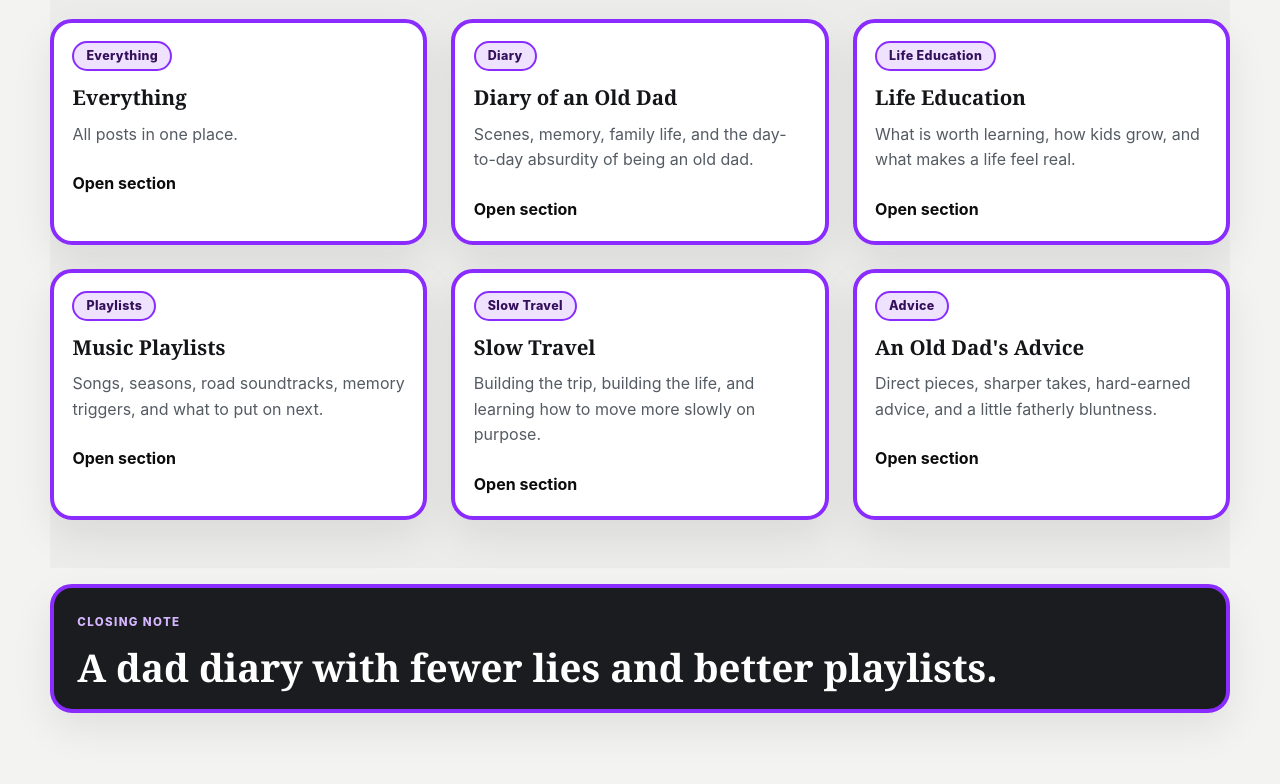
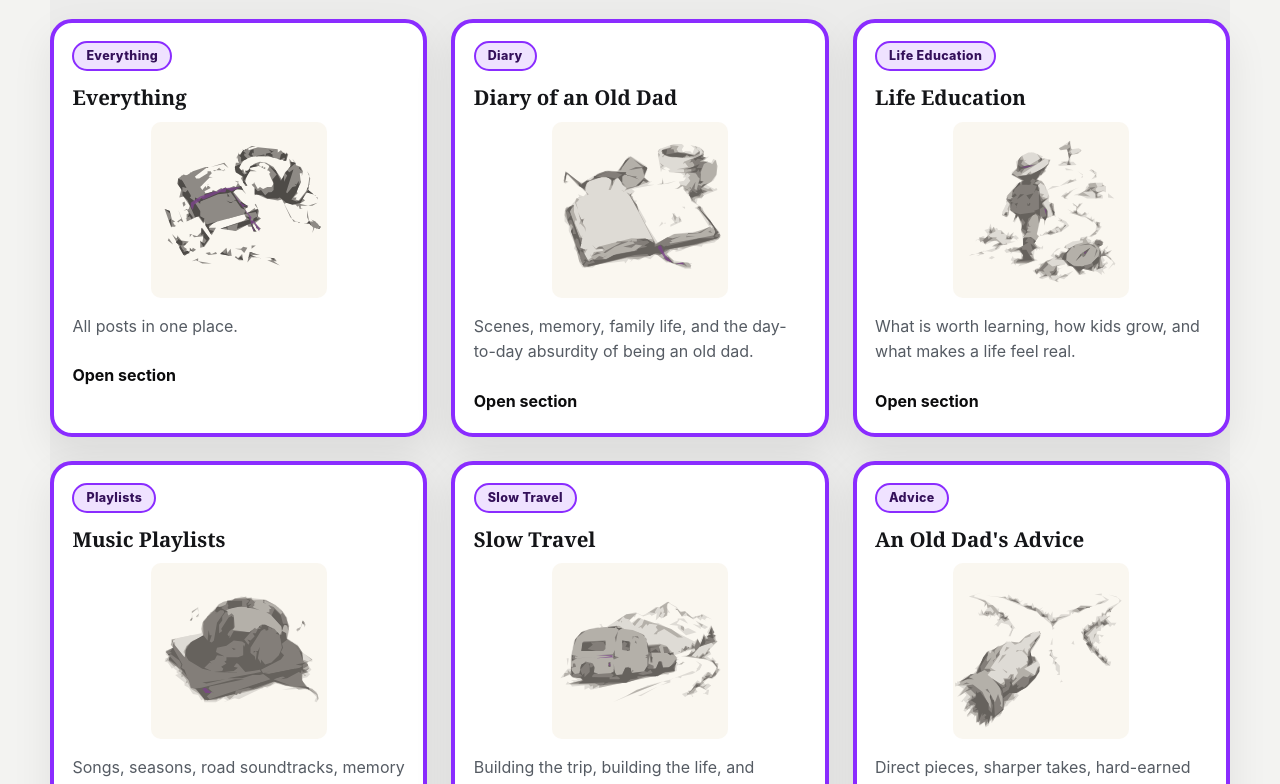
Before and after one commit to SuperDudePro/Blog-Site, a React (Vite) app: page / in a window 1280 px wide. Shown: the part 2596-3380 px from the top of the page. Built offline with nearby package versions, Linux system fonts and the light colour scheme.

Commit message:
Render section illustrations in homepage cards

```diff
--- a/src/components/SectionCard.tsx
+++ b/src/components/SectionCard.tsx
@@ -1,9 +1,17 @@
-import type { Section } from '../data/siteContent';
+import type { Section, SectionKey } from '../data/siteContent';
 import { sectionPath } from '../routes';
 import { SiteLink } from './SiteLink';
+import './SectionCard.css';
 
-type Props = {
-  section: Section;
+type Props = { section: Section };
+
+const sectionSketchAlt: Record<SectionKey, string> = {
+  everything: 'A journal, headphones, photographs, and a map in a charcoal sketch.',
+  diary: 'An open diary, reading glasses, and a cup of coffee sketched in charcoal.',
+  'life-education': 'A child following a winding path with a notebook and compass.',
+  'music-playlists': 'Over-ear headphones resting on a stack of vinyl records.',
+  'slow-travel': 'A pickup truck pulling a travel trailer toward the mountains.',
+  advice: 'A weathered hand pointing toward a fork in the road.',
 };
 
 export function SectionCard({ section }: Props) {
@@ -11,6 +19,11 @@ export function SectionCard({ section }: Props) {
     <SiteLink className="section-card card-link" href={sectionPath(section.key)}>
       <span className="post-pill">{section.shortName}</span>
       <h3>{section.name}</h3>
+      <div
+        className={`section-card__sketch section-card__sketch--${section.key}`}
+        role="img"
+        aria-label={sectionSketchAlt[section.key]}
+      />
       <p>{section.description}</p>
       <span className="text-link text-link--fake">Open section</span>
     </SiteLink>
```
